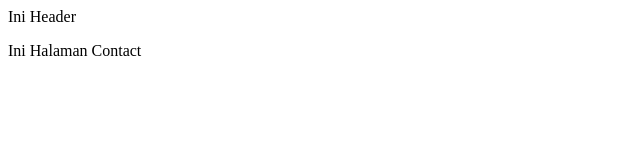
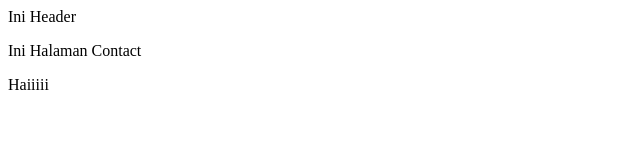
Before and after one commit to Mazees/BelajarGithub, a plain HTML site: page contact.html in a window 1280 px wide. Shown: the full height of the page, 0-640 px from the left. Drawn offline with Linux system fonts and the light colour scheme.

```diff
--- a/contact.html
+++ b/contact.html
@@ -8,5 +8,6 @@
 <body>
     <header>Ini Header</header>
     <p>Ini Halaman Contact</p>
+    <p>Haiiiii</p>
 </body>
 </html>
```
